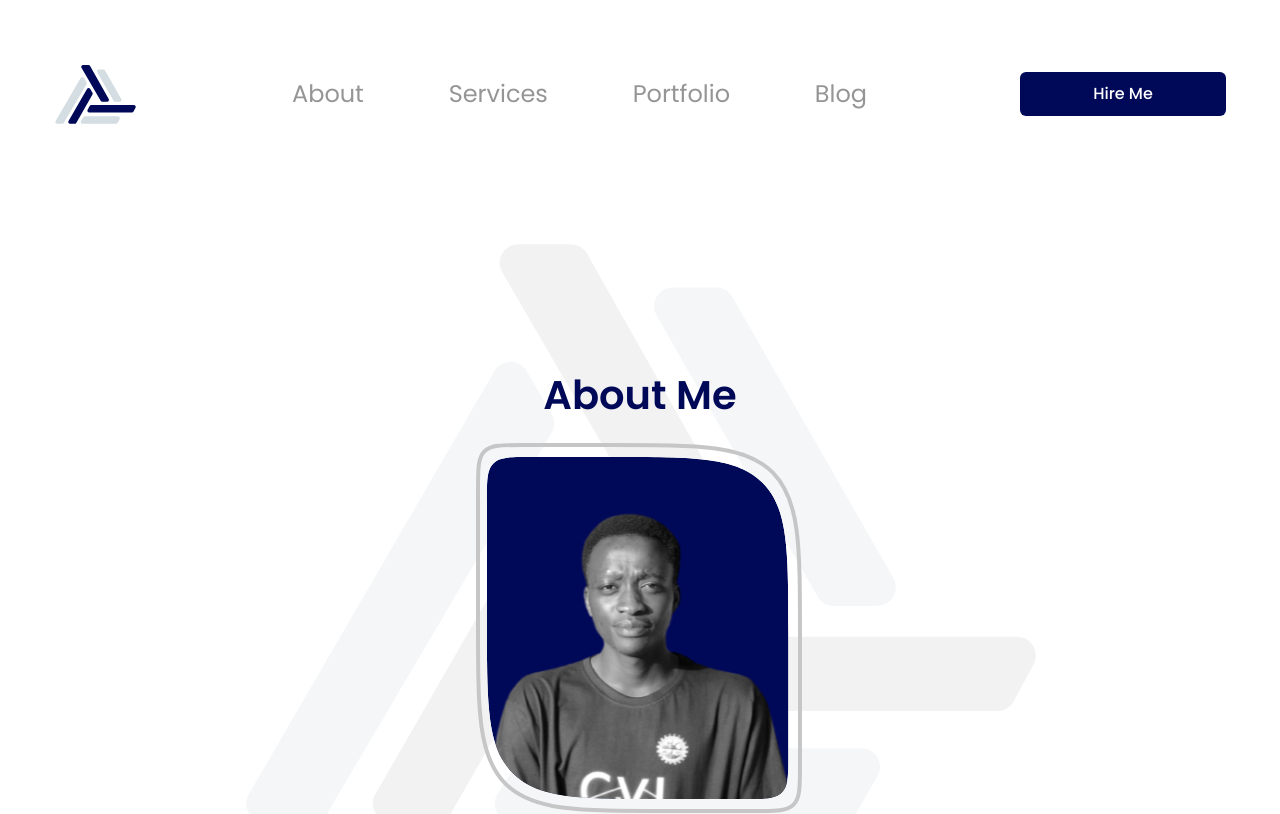
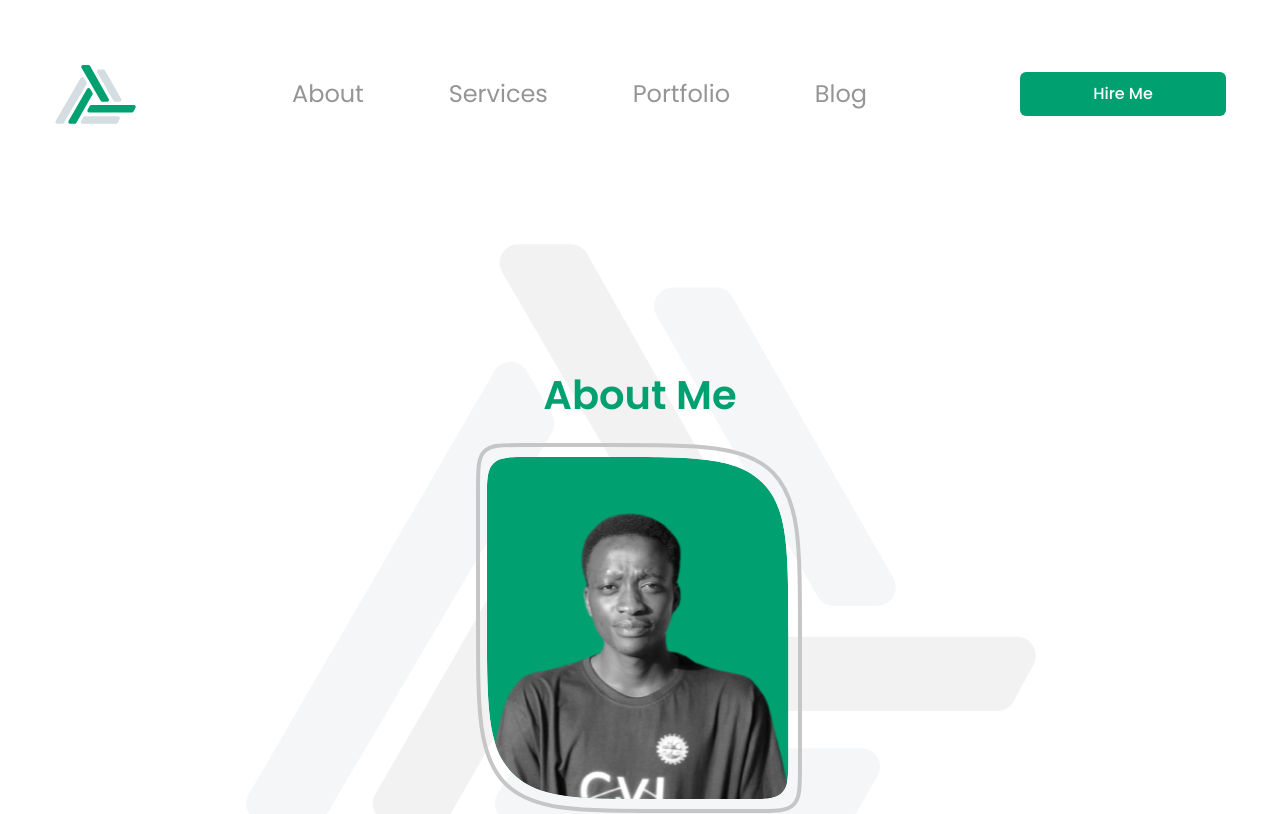
Before and after one commit to mmustaphak/ui-ux-portfolio, a React (Vite) app: page /about in a window 1280 px wide. Shown: the top 814 px of the page. Built offline with nearby package versions, Linux system fonts and the light colour scheme.

Commit message:
Changed the dynamic theme to use a setInterval

```diff
--- a/src/components/Portfolio.jsx
+++ b/src/components/Portfolio.jsx
@@ -18,6 +18,7 @@ export async function loader() {
     projectPromise
       .then(res => sessionStorage.setItem("projectData", JSON.stringify(res)))
 
+      console.log(projectPromise)
     return defer({ projectPromise });
   }
 }
@@ -64,6 +65,8 @@ export default function Portfolio() {
               const recentProject = 6
               const allProject = projectData.length
 
+              console.log(projectData)
+
 
               if (projectData.length === 0) {
                 setIsShown(true) // A small cheat to stop the load More button to render
--- a/src/components/ThemeContext.jsx
+++ b/src/components/ThemeContext.jsx
@@ -8,14 +8,12 @@ export function ThemeProvider({ children }) {
 
   const themes = ["#151515", "#00A070", "#000958"]; // black, green and blue theme
 
-  useEffect(() => {
-    setTimeout(() => {
-      setCurrentThemeIndex(oldIndex => {
-        const nextIndex = (oldIndex + 1) % themes.length
-        return nextIndex
-      })
-    }, 5000);
-  }, [currentThemeIndex])
+  setInterval(()=>{
+    setCurrentThemeIndex(oldIndex => {
+      const nextIndex = (oldIndex + 1) % themes.length
+      return nextIndex
+    })
+  },5000)
 
 
 
```
